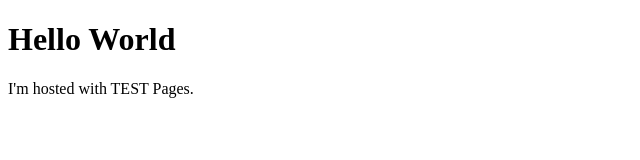
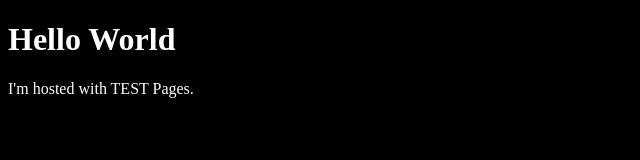
Before and after one commit to synocle/synocle.github.io, a plain HTML site: page index.html in a window 1280 px wide. Shown: the whole page, without its empty margins (0-640 px from the left). Drawn offline with Linux system fonts and the light colour scheme.

Commit message:
Create index.css

```diff
--- /dev/null
+++ b/index.css
@@ -0,0 +1,4 @@
+body {
+    background-color: black;
+    color: white;
+}
--- a/index.html
+++ b/index.html
@@ -1,7 +1,12 @@
 <!DOCTYPE html>
 <html>
-<body>
-<h1>Hello World</h1>
-<p>I'm hosted with TEST Pages.</p>
-</body>
+  <head>
+    <title>Home</title>
+    <link rel="stylesheet" href="index.css">
+  </head>
+
+  <body>
+    <h1>Hello World</h1>
+    <p>I'm hosted with TEST Pages.</p>
+  </body>
 </html>
```
